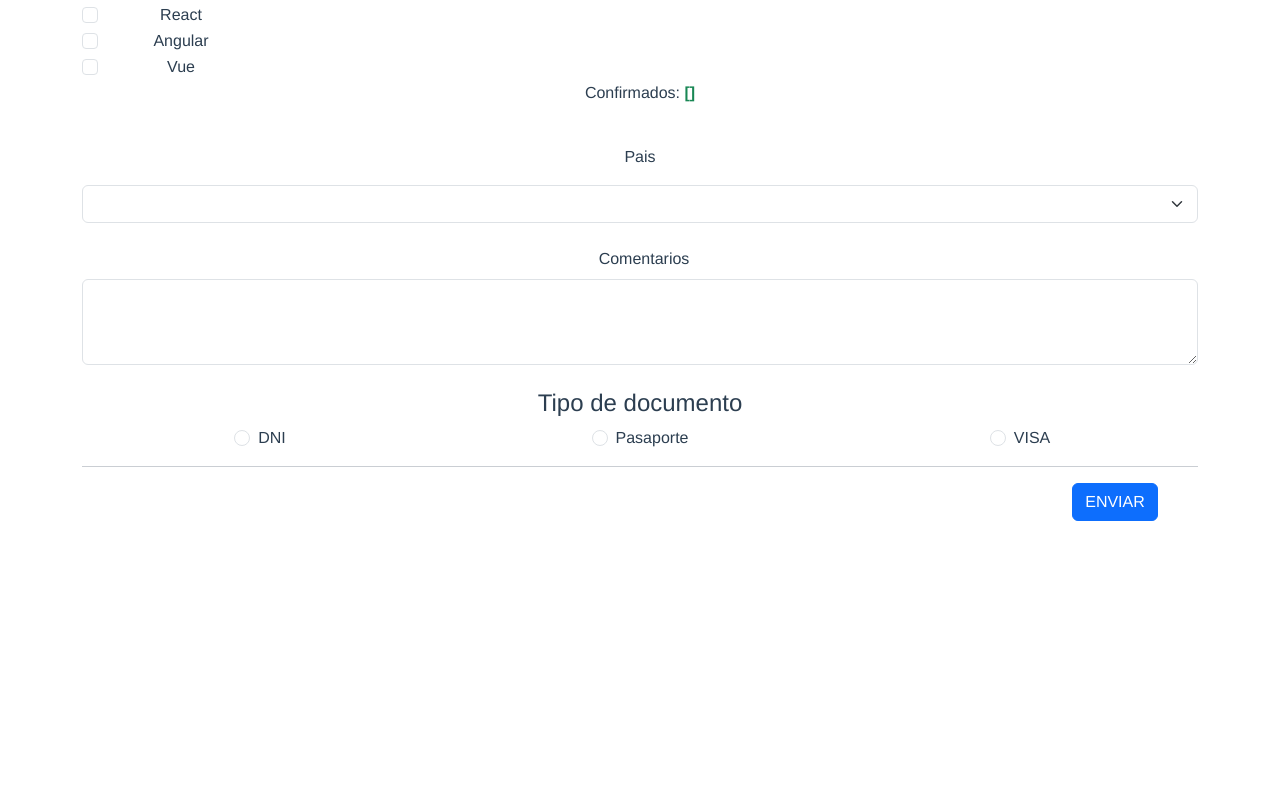
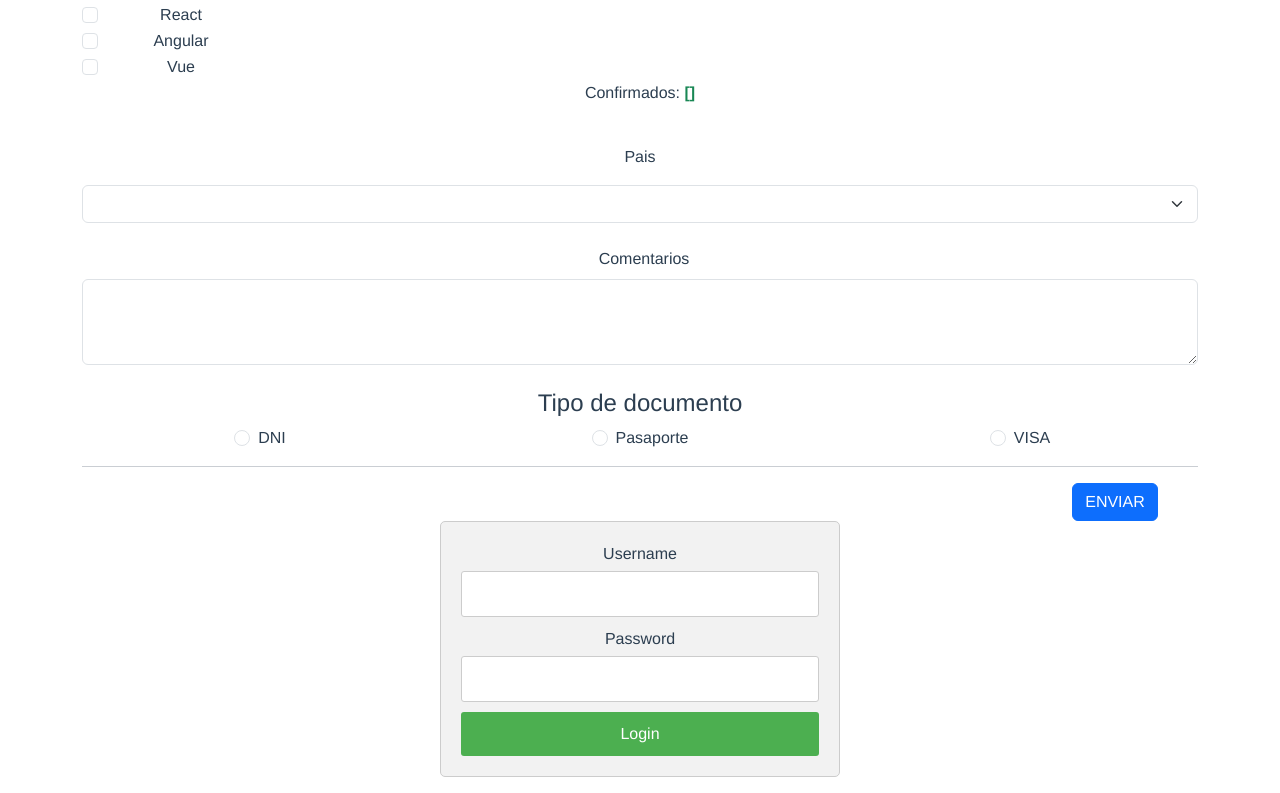
Before and after one commit to edgarbuenosaires/VUE, a Vue app in the folder clase08/aplicacion/: page / in a window 1280 px wide. Shown: the part 666-1459 px from the top of the page. Before the commit the page ends 1187 px from the top, so only its background shows below. Built offline with nearby package versions, Linux system fonts and the light colour scheme.

Commit message:
Componente login ok

```diff
--- a/clase08/aplicacion/src/App.vue
+++ b/clase08/aplicacion/src/App.vue
@@ -3,10 +3,12 @@
     <img class="logo-small" alt="Vue logo" src="./assets/logo.jpg" />
     <FormularioWeb />
     <!-- Agregar el componente FormularioWeb aquí -->
+     <LoginForm />
   </div>
 </template>
 
 <script>
+import LoginForm from "./components/LoginForm.vue";
 
 import FormularioWeb from "./components/FormularioWeb.vue";
 
@@ -14,6 +16,7 @@ export default {
   name: "App",
   components: {
     FormularioWeb,
+    LoginForm,
   },
 };
 </script>
--- a/clase08/aplicacion/src/components/FormularioWeb.vue
+++ b/clase08/aplicacion/src/components/FormularioWeb.vue
@@ -157,4 +157,5 @@ a {
 label {
   margin-left: 0.5em !important;
 }
+
 </style>
--- a/clase08/aplicacion/src/components/Ejercicio.vue
+++ b/clase08/aplicacion/src/components/LoginForm.vue
@@ -34,4 +34,46 @@ export default {
 
 <style scoped>
 /* Estilos del componente */
+form {
+  max-width: 400px;
+  margin: 0 auto;
+  padding: 20px;
+  background-color: #f2f2f2;
+  border: 1px solid #ccc;
+  border-radius: 5px;
+}
+
+label {
+  display: block;
+  margin-bottom: 5px;
+}
+
+input[type="text"],
+input[type="password"] {
+  width: 100%;
+  padding: 10px;
+  margin-bottom: 10px;
+  border: 1px solid #ccc;
+  border-radius: 3px;
+}
+
+button {
+  width: 100%;
+  padding: 10px;
+  background-color: #4caf50;
+  color: #fff;
+  border: none;
+  border-radius: 3px;
+  cursor: pointer;
+}
+
+button:hover {
+  background-color: #45a049;
+}
+
+p {
+  text-align: center;
+  margin-top: 10px;
+}
+
 </style>
```
